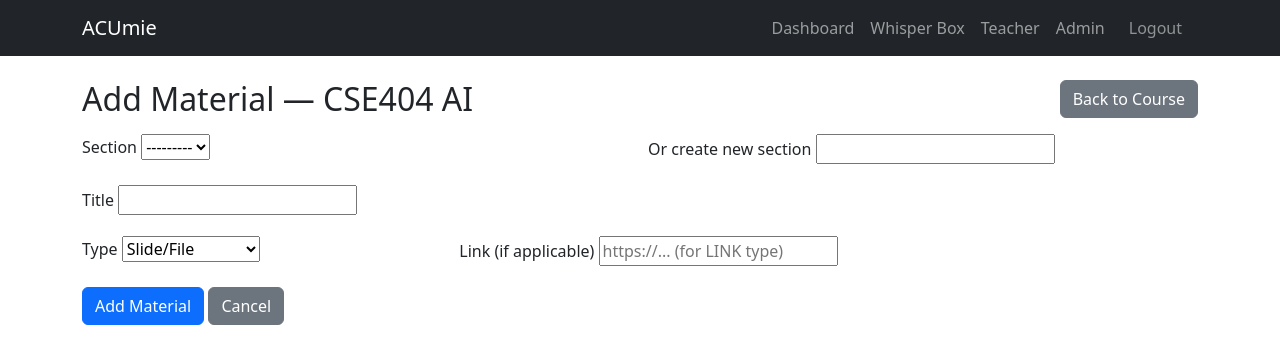
After one commit to Mirket07/Acumie, a Django app: page /courses/teacher/course/2/materials/add/ in a window 1280 px wide. The commit adds this page. Shown: the top 364 px of the page. Run offline with Django 5.2, Linux system fonts and the light colour scheme; a user stored in the database is signed in; data comes from the database, SQL or seed files in the repository; data that the repository does not hold is empty; parts of the project's set-up code (start-up, migrations or seed data) failed here and were passed over.

Commit message:
add course material

```diff
--- a/courses/forms.py
+++ b/courses/forms.py
@@ -2,7 +2,7 @@ from django import forms
 from decimal import Decimal
 from django.forms.models import inlineformset_factory, BaseInlineFormSet
 from .models import Course, Assessment
-from .models import AssessmentLearningOutcome
+from .models import AssessmentLearningOutcome, CourseMaterial, CourseSection
 
 DECIMAL_100 = Decimal("100.00")
 DECIMAL_ZERO = Decimal("0.00")
@@ -71,3 +71,14 @@ AssessmentFormSet = inlineformset_factory(
     extra=1,
     can_delete=True,
 )
+
+class CourseMaterialForm(forms.ModelForm):
+    # optional field to create a new section inline
+    new_section_title = forms.CharField(required=False, max_length=200, label='New Section Title', help_text='Optional: create a new section and add this material to it.')
+
+    class Meta:
+        model = CourseMaterial
+        fields = ('section', 'title', 'type', 'link')
+        widgets = {
+            'link': forms.URLInput(attrs={'placeholder': 'https://... (for LINK type)'}),
+        }
--- /dev/null
+++ b/courses/templates/courses/teacher/add_material.html
@@ -0,0 +1,47 @@
+{% extends "base.html" %}
+{% block title %}Add Material - {{ course.code }}{% endblock %}
+
+{% block content %}
+<div class="container py-4">
+  <div class="d-flex justify-content-between align-items-center mb-3">
+    <h2 class="mb-0">Add Material — {{ course.code }} {{ course.title }}</h2>
+    <a class="btn btn-secondary" href="{% url 'courses:detail' course.id %}">Back to Course</a>
+  </div>
+
+  <form method="post">
+    {% csrf_token %}
+    <div class="row g-3">
+      <div class="col-md-6">
+        <label class="form-label">Section</label>
+        {{ form.section }}
+        {{ form.section.errors }}
+      </div>
+      <div class="col-md-6">
+        <label class="form-label">Or create new section</label>
+        {{ form.new_section_title }}
+        {{ form.new_section_title.errors }}
+      </div>
+      <div class="col-12">
+        <label class="form-label">Title</label>
+        {{ form.title }}
+        {{ form.title.errors }}
+      </div>
+      <div class="col-md-4">
+        <label class="form-label">Type</label>
+        {{ form.type }}
+        {{ form.type.errors }}
+      </div>
+      <div class="col-md-8">
+        <label class="form-label">Link (if applicable)</label>
+        {{ form.link }}
+        {{ form.link.errors }}
+      </div>
+    </div>
+
+    <div class="mt-3">
+      <button class="btn btn-primary" type="submit">Add Material</button>
+      <a class="btn btn-secondary" href="{% url 'courses:detail' course.id %}">Cancel</a>
+    </div>
+  </form>
+</div>
+{% endblock %}
--- a/courses/urls.py
+++ b/courses/urls.py
@@ -7,4 +7,5 @@ urlpatterns = [
     path('<int:course_id>/', views.course_detail_view, name='detail'),
     path('teacher/course/create/', views.teacher_course_create, name='teacher_course_create'),
     path('teacher/course/<int:course_id>/edit/', views.teacher_course_edit, name='teacher_course_edit'),
+    path('teacher/course/<int:course_id>/materials/add/', views.teacher_add_material, name='teacher_add_material'),
 ]
--- a/courses/views.py
+++ b/courses/views.py
@@ -4,8 +4,9 @@ from django.core.exceptions import FieldDoesNotExist
 from django.shortcuts import redirect
 from django.db import transaction
 from django.http import HttpResponseForbidden
-from .forms import CourseForm, AssessmentFormSet, AssessmentLearningOutcomeFormSet
-from .models import Course
+from django.contrib import messages
+from .forms import CourseForm, AssessmentFormSet, AssessmentLearningOutcomeFormSet, CourseMaterialForm
+from .models import Course, CourseSection
 from grades.models import Grade
 from feedback.models import FeedbackRequest
 from outcomes.models import LearningOutcome
@@ -209,3 +210,37 @@ def teacher_course_edit(request, course_id):
         "is_create": False,
         "course": course,
     })
+
+
+@login_required
+def teacher_add_material(request, course_id):
+    course = get_object_or_404(Course, pk=course_id)
+    user = request.user
+    # permission: staff or course instructor
+    if not (user.is_staff or (course.instructor and course.instructor_id == user.id)):
+        return HttpResponseForbidden()
+
+    if request.method == 'POST':
+        form = CourseMaterialForm(request.POST)
+        # restrict section choices to this course even on POST (/invalid)
+        form.fields['section'].queryset = CourseSection.objects.filter(course=course)
+        if form.is_valid():
+            new_section_title = form.cleaned_data.get('new_section_title')
+            section = form.cleaned_data.get('section')
+            if new_section_title:
+                section = CourseSection.objects.create(course=course, title=new_section_title)
+            # ensure section belongs to course
+            if section.course_id != course.id:
+                form.add_error('section', 'Selected section does not belong to this course.')
+            else:
+                material = form.save(commit=False)
+                material.section = section
+                material.save()
+                messages.success(request, 'Material added.')
+                return redirect('courses:detail', course_id=course.id)
+    else:
+        form = CourseMaterialForm()
+        # restrict section choices to this course
+        form.fields['section'].queryset = CourseSection.objects.filter(course=course)
+
+    return render(request, 'courses/teacher/add_material.html', {'course': course, 'form': form})
--- a/grades/templates/grades/teacher/dashboard.html
+++ b/grades/templates/grades/teacher/dashboard.html
@@ -25,6 +25,7 @@
             <div class="mt-auto d-flex gap-2">
               <a class="btn btn-sm btn-outline-primary flex-grow-1" href="{% url 'courses:detail' c.id %}">View</a>
               <a class="btn btn-sm btn-outline-secondary" href="{% url 'courses:teacher_course_edit' c.id %}">Edit</a>
+              <a class="btn btn-sm btn-outline-info" href="{% url 'courses:teacher_add_material' c.id %}">Add Material</a>
               <a class="btn btn-sm btn-success" href="{% url 'grades:teacher_grade_entry' c.id %}">Enter Grades</a>
             </div>
           </div>
```
Also changed, not shown: courses/templates/courses/course_detail.html (+11 -2 lines).
